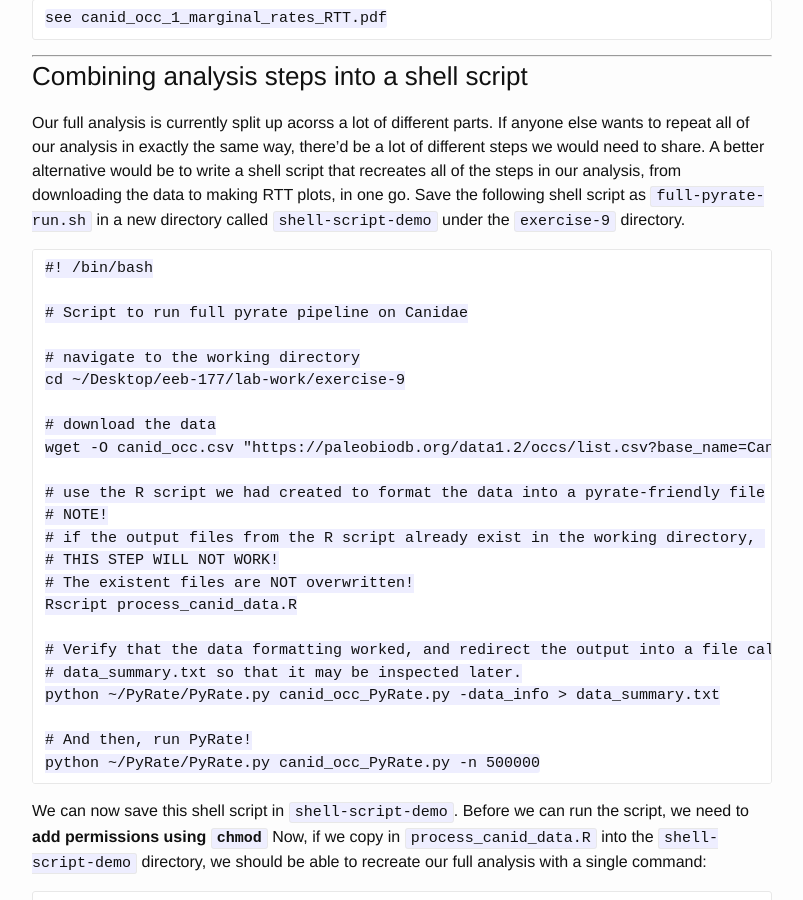
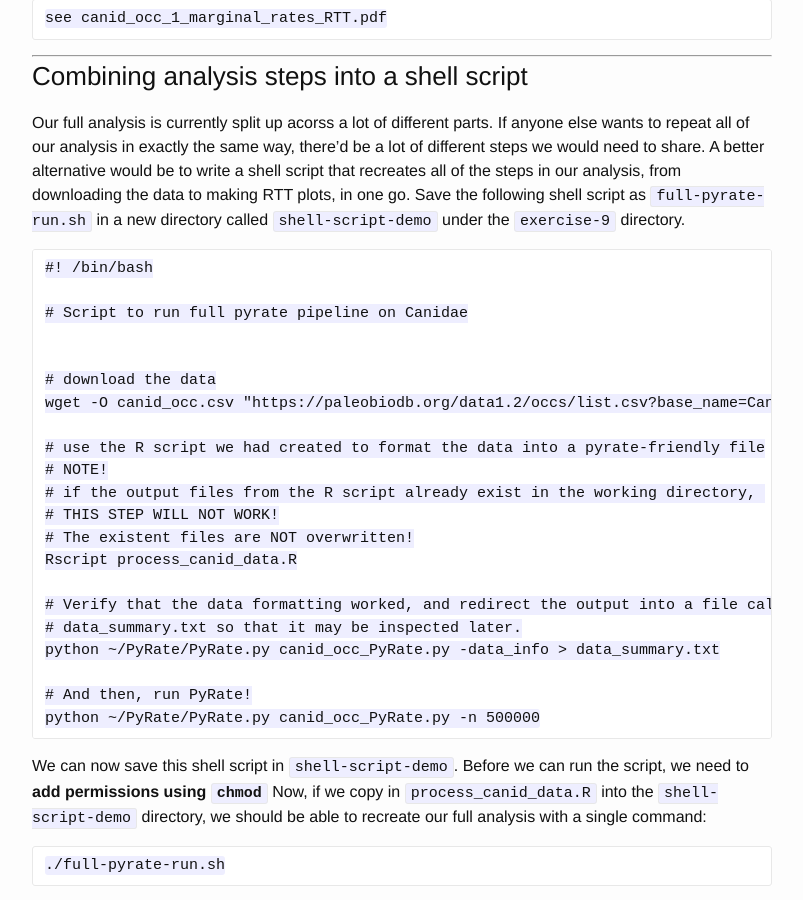
Before and after one commit to michaelalfaro/eeb177-W17.github.io, a Jekyll site: the page built from _posts/2017-03-08-pyrate.markdown, in a window 1280 px wide and 900 px high, scrolled down 5516 px. Shown: the whole window, without its empty margins (238-1041 px from the left). Built offline with Jekyll 4.4.1, drawn with Linux system fonts in a browser that asks for light colours.

Commit message:
Update 2017-03-08-pyrate.markdown

```diff
--- a/_posts/2017-03-08-pyrate.markdown
+++ b/_posts/2017-03-08-pyrate.markdown
@@ -230,8 +230,6 @@ Our full analysis is currently split up acorss a lot of different parts. If anyo
 
 # Script to run full pyrate pipeline on Canidae
 
-# navigate to the working directory
-cd ~/Desktop/eeb-177/lab-work/exercise-9
 
 # download the data
 wget -O canid_occ.csv "https://paleobiodb.org/data1.2/occs/list.csv?base_name=Canidae&show=acconly"
```
